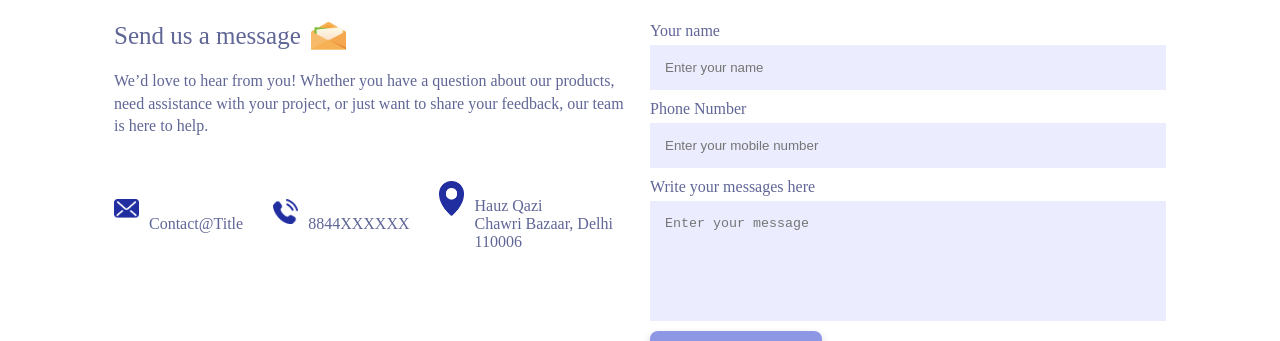
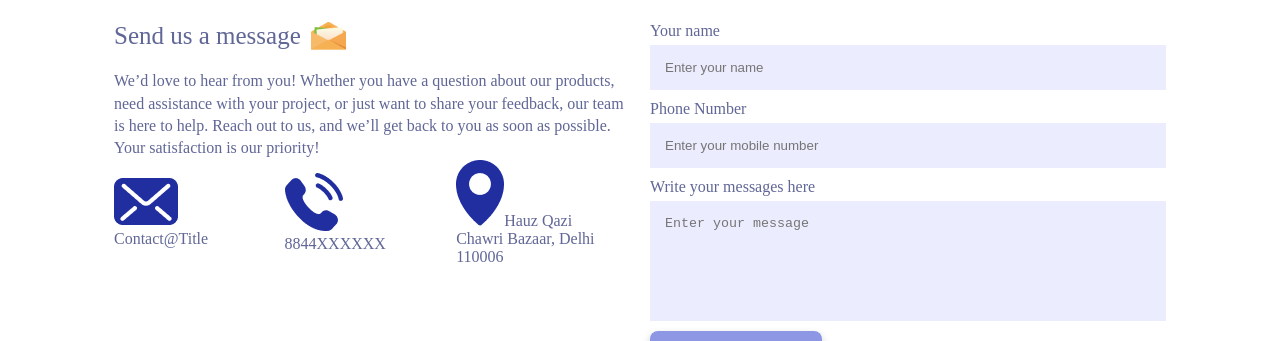
Before and after one commit to Shivam-2309/Title, a React (Vite) app: page /contact in a window 1280 px wide. Shown: the part 574-915 px from the top of the page. Built offline with nearby package versions, Linux system fonts and the light colour scheme; no server answers.

Commit message:
env-setup

```diff
--- a/src/Components/Contact/Contact.jsx
+++ b/src/Components/Contact/Contact.jsx
@@ -5,9 +5,6 @@ import mail_icon from '../../assets/mail-icon.png';
 import phone_icon from '../../assets/phone-icon.png';
 import location_icon from '../../assets/location-icon.png';
 import white_arrow from '../../assets/white-arrow.png';
-
-// Access key pulled from environment variable
-const accessKey = process.env.NEXT_PUBLIC_ACCESS_KEY;
 
 const Contact = () => {
   const [result, setResult] = React.useState("");
@@ -17,63 +14,46 @@ const Contact = () => {
     setResult("Sending....");
 
     const formData = new FormData(event.target);
+
+    const accessKey = import.meta.env.VITE_PUBLIC_ACCESS_KEY;
+    console.log(accessKey);
     formData.append("access_key", accessKey);
 
     const res = await fetch("https://api.web3forms.com/submit", {
       method: "POST",
-      body: formData,
+      body: formData
     }).then((res) => res.json());
 
     if (res.success) {
+      console.log("Success", res);
       setResult(res.message);
       event.target.reset();
     } else {
+      console.log("Error", res);
       setResult(res.message);
     }
   };
 
   return (
-    <div className="contact">
+    <div className='contact'>
       <div className="contact-col">
-        <h3>
-          Send us a message <img src={msg_icon} alt="message icon" />
-        </h3>
-        <p>
-          We’d love to hear from you! Whether you have a question about our products, need
-          assistance with your project, or just want to share your feedback, our team is here to
-          help.
-        </p>
-        <ul className="contact-list">
-          <li>
-            <img src={mail_icon} alt="mail icon" />
-            <span>Contact@Title</span>
-          </li>
-          <li>
-            <img src={phone_icon} alt="phone icon" />
-            <span>8844XXXXXX</span>
-          </li>
-          <li>
-            <img src={location_icon} alt="location icon" />
-            <span>
-              Hauz Qazi <br /> Chawri Bazaar, Delhi 110006
-            </span>
-          </li>
+        <h3>Send us a message <img src={msg_icon} alt="" /></h3>
+        <p>We’d love to hear from you! Whether you have a question about our products, need assistance with your project, or just want to share your feedback, our team is here to help. Reach out to us, and we’ll get back to you as soon as possible. Your satisfaction is our priority!</p>
+        <ul>
+          <li><img src={mail_icon} alt="" />Contact@Title</li>
+          <li><img src={phone_icon} alt="" />8844XXXXXX</li>
+          <li><img src={location_icon} alt="" />Hauz Qazi <br /> Chawri Bazaar, Delhi 110006</li>
         </ul>
       </div>
       <div className="contact-col">
         <form onSubmit={onSubmit}>
           <label>Your name</label>
-          <input type="text" name="name" placeholder="Enter your name" required />
-
+          <input type="text" name='name' placeholder='Enter your name' required />
           <label>Phone Number</label>
-          <input type="tel" name="phone" placeholder="Enter your mobile number" required />
-
+          <input type="tel" name='phone' placeholder='Enter your mobile number' required />
           <label>Write your messages here</label>
-          <textarea name="message" rows="6" placeholder="Enter your message" required></textarea>
-
-          <button type="submit" className="btn dark-btn1">
-            Submit now <img src={white_arrow} alt="submit arrow" />
-          </button>
+          <textarea name="message" rows="6" placeholder='Enter your message' required></textarea>
+          <button type='submit' className='btn dark-btn1'>Submit now <img src={white_arrow} alt="" /></button>
         </form>
         <span>{result}</span>
       </div>
```
